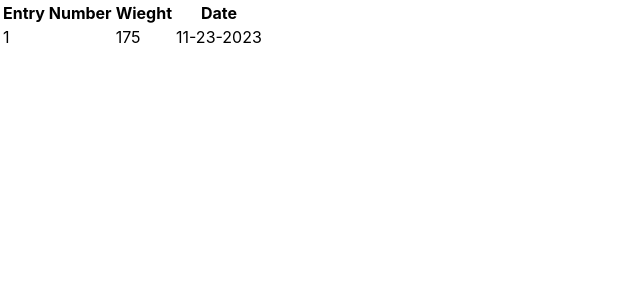
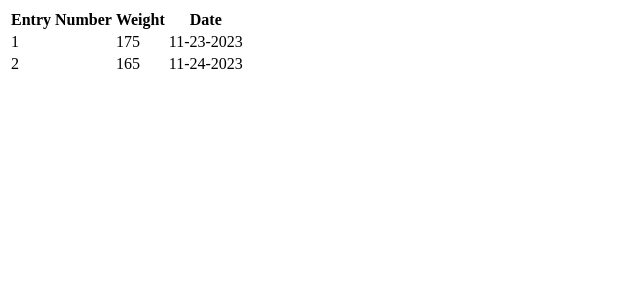
Before and after one commit to mrjagerr/DccReactTutorial, a React (Create React App) app: page / in a window 1280 px wide. Shown: the top 300 px of the page, without its empty margins (0-640 px from the left). Built offline with nearby package versions, Linux system fonts and the light colour scheme.

Commit message:
Usage of Props to make components

```diff
--- a/src/App.js
+++ b/src/App.js
@@ -1,29 +1,14 @@
 import React, { useState } from 'react';
-
+import DisplayEntries from './Components/DisplayEntries/DisplayEntries';
 
 function App() {
 
 
-   const[entries, setEntries] = useState([{weight:175, date:'11-23-2023'}])
+   const[entries, setEntries] = useState([{weight:175, date:'11-23-2023'},{weight:165, date:'11-24-2023'}])
 
   return (
     <div >
-     <table>
-      <thead>
-        <tr>
-          <th> Entry Number</th>
-          <th> Wieght</th>
-          <th> Date</th>
-        </tr>
-      </thead>
-      <tbody>
-        <tr>
-          <td> 1</td>
-          <td> 175</td>
-          <td> 11-23-2023</td>
-        </tr>
-      </tbody>
-     </table>
+   <DisplayEntries parentEntries= {entries} />
     </div>
   );
 }
--- /dev/null
+++ b/src/Components/DisplayEntries/DisplayEntries.jsx
@@ -0,0 +1,26 @@
+
+const DisplayEntries =(props) => {
+    return(
+        <table>
+        <thead>
+        <tr>
+            <th> Entry Number</th>
+            <th> Weight</th>
+            <th> Date</th>
+        </tr>
+        </thead>
+        <tbody>
+       {props.parentEntries.map((entry, index )=>{
+        return(
+            <tr>
+            <td>{index +1}</td>
+            <td>{entry.weight}</td>
+            <td>{entry.date}</td>
+            </tr>
+        );
+        })}
+        </tbody>
+         </table>
+    );
+}
+    export default DisplayEntries;
--- a/src/index.js
+++ b/src/index.js
@@ -1,17 +1,6 @@
 import React from 'react';
-import ReactDOM from 'react-dom/client';
-import './index.css';
-import App from './App';
-import reportWebVitals from './reportWebVitals';
+import ReactDOM from 'react-dom';
+import App from './App.js';
 
-const root = ReactDOM.createRoot(document.getElementById('root'));
-root.render(
-  <React.StrictMode>
-    <App />
-  </React.StrictMode>
-);
 
-// If you want to start measuring performance in your app, pass a function
-// to log results (for example: reportWebVitals(console.log))
-// or send to an analytics endpoint. Learn more: https://bit.ly/CRA-vitals
-reportWebVitals();
+ReactDOM.render(<App />, document.getElementById(`root`));
--- a/src/reportWebVitals.js
+++ /dev/null
@@ -1,13 +0,0 @@
-const reportWebVitals = onPerfEntry => {
-  if (onPerfEntry && onPerfEntry instanceof Function) {
-    import('web-vitals').then(({ getCLS, getFID, getFCP, getLCP, getTTFB }) => {
-      getCLS(onPerfEntry);
-      getFID(onPerfEntry);
-      getFCP(onPerfEntry);
-      getLCP(onPerfEntry);
-      getTTFB(onPerfEntry);
-    });
-  }
-};
-
-export default reportWebVitals;
```
Also changed, not shown: src/setupTests.js (deleted, +0 -5 lines), src/logo.svg (deleted), 1 other file (tests, documents, lock files or other folders).
